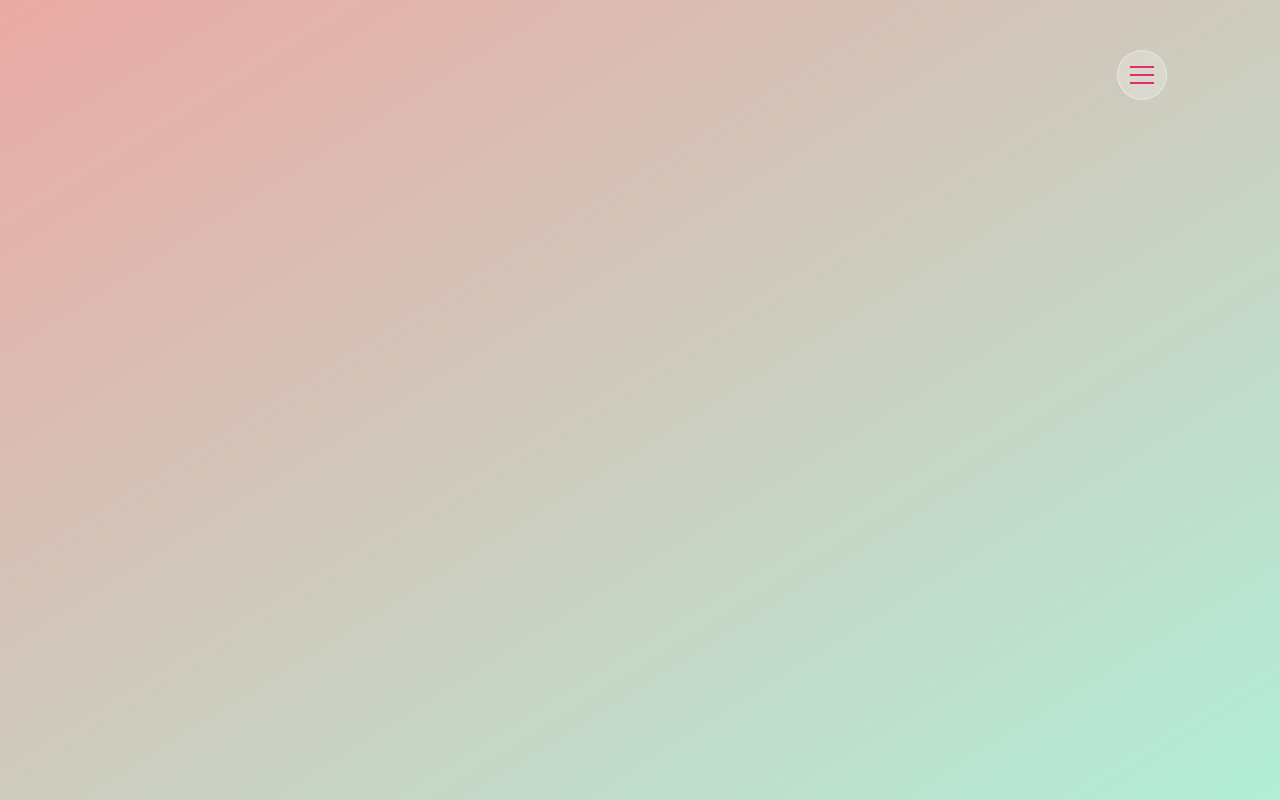
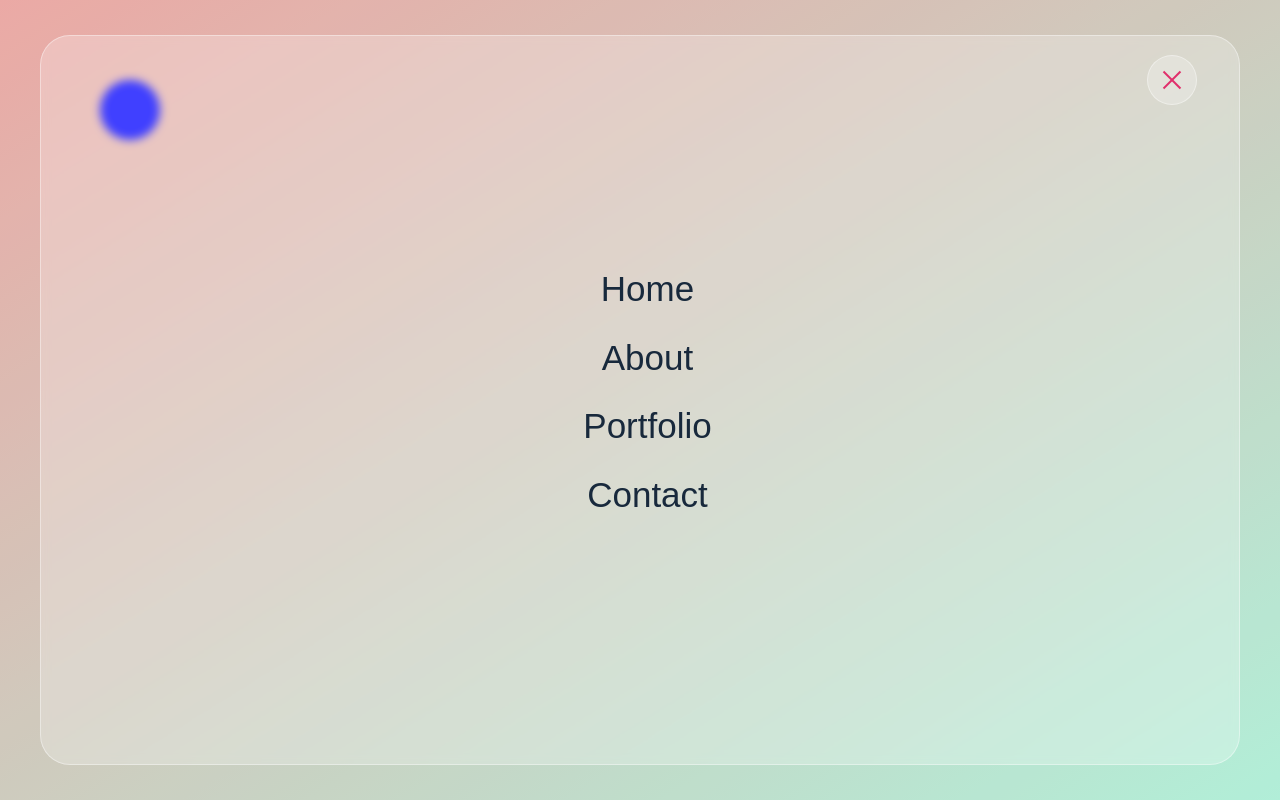
Before and after one commit to ruthebonilla/MyPortfolio, a plain HTML site: page index.html in a window 1280 px wide. Both pictures are taken after a click on the button 1142 px from the left and 75 px from the top of the page. Drawn offline with nearby package versions, Linux system fonts and the light colour scheme; a web font is replaced by a local one.

Commit message:
fixed an issue, adding circles to background

```diff
--- a/index.html
+++ b/index.html
@@ -15,6 +15,22 @@
     </title>
 </head>
 <body>
+
+
+    <!-- BACKGROUND CIRCLES STARTS -->
+    <div class="bg-circles">
+        <span class="circle1"></span>
+        <span class="circle2"></span>
+        <span class="circle3"></span>
+        <span class="circle4"></span>
+    </div>
+    <!-- BACKGROUND CIRCLES ENDS -->
+
+    <!-- OVERLAY STARTS -->
+    <div class="overlay">
+    </div>
+    <!-- OVERLAY ENDS -->
+
     <!-- MAIN STARTS -->
     <div class="main">
 
@@ -28,10 +44,10 @@
                     <nav class="nav">
                         <div class="nav-inner">
                             <ul>
-                                <li><a href="#" class="nav-item">Home</a></li>
-                                <li><a href="#" class="nav-item">About</a></li>
-                                <li><a href="#" class="nav-item">Portfolio</a></li>
-                                <li><a href="#" class="nav-item">Contact</a></li>
+                                <li><a href="#home" class="nav-item link-item">Home</a></li>
+                                <li><a href="#about" class="nav-item link-item">About</a></li>
+                                <li><a href="#portfolio" class="nav-item link-item">Portfolio</a></li>
+                                <li><a href="#contact" class="nav-item link-item">Contact</a></li>
 
                             </ul>
                         </div>
@@ -42,15 +58,15 @@
         <!-- HEADER ENDS -->
 
         <!-- HOME SECTION STARTS -->
-        <section class="home-section align-items-center active">
+        <section class="home-section align-items-center active" id="home">
             <div class="container">
                 <div class="row align-items-center">
                     <div class="home-text">
                         <p>Hello World, I'm</p>
                         <h1>Ruth Bonilla</h1>
-                        <h3 class="mb-4">Full Stack Developer</h3>
-                        <a href="#" class="button">more about me</a>
-                        <a href="#" class="button">portfolio</a>
+                        <h3 class="mb-4">A Full Stack Developer</h3>
+                        <a href="#about" class="button link-item">more about me</a>
+                        <a href="#portfolio" class="button link-item">portfolio</a>
                     </div>
                     <div class="home-img">
                         <div class="img-box">
@@ -64,7 +80,7 @@
 
 
         <!-- ABOUT SECTION STARTS -->
-        <section class="about-section">
+        <section class="about-section" id="about">
             <div class="container">
                 <div class="row">
                     <div class="section-title">
@@ -143,8 +159,8 @@
                         </div>
                         <!-- EXPERIENCE ENDS -->
 
-                        <a href="#" class="button mb-5">Download CV</a>
-                        <a href="#" class="button mb-5">Contact Me</a>
+                        <a href="#cv.pdf" target="_blank" class="button mb-5">Download CV</a>
+                        <a href="#contact" class="button mb-5 link-item">Contact Me</a>
 
                     </div>
                 </div>
@@ -154,7 +170,7 @@
 
 
         <!-- PORTFOLIO SECTION STARTS -->
-        <section class="portfolio-section">
+        <section class="portfolio-section" id="portfolio">
             <div class="container">
                 <div class="row">
                     <div class="section-title">
@@ -286,7 +302,7 @@
 
 
         <!-- CONTACT SECTION STARTS -->
-        <section class="contact-section">
+        <section class="contact-section" id="contact">
             <div class="container">
                 <div class="row">
                     <div class="section-title">
--- a/script.js
+++ b/script.js
@@ -3,11 +3,38 @@ const navToggler = document.querySelector(".nav-toggler");
 navToggler.addEventListener("click", () =>{
     // console.log("hi");
     hideSection();
+    toggleNavbar();
+    // document.body.classList.toggle("hide-scrolling");
 });
 
 function hideSection(){
     document.querySelector("section.active").classList.toggle("fade-out");
 }
+function toggleNavbar(){
+    document.querySelector(".header").classList.toggle("active");
+}
+
+
+// ACTIVE SECTION
+document.addEventListener("click", (e) =>{
+    if(e.target.classList.contains("link-item") && e.target.hash !== ""){
+        //activate the overlay to prevent multiple clicks
+        document.querySelector(".overlay").classList.add("active");
+        // console.log(hash);
+        if(e.target.classList.contains("nav-item")){
+            // console.log("true");
+            toggleNavbar();
+        }
+        else{
+            console.log("false");
+        }
+        setTimeout(() =>{
+            document.querySelector("section.active").classList.remove("active", "fade-out");
+            document.querySelector(e.target.hash).classList.add("active");
+            document.querySelector(".overlay").classList.remove("active");
+        },500);
+    }
+});
 
 // ABOUT TABS
 const tabsContainer = document.querySelector(".about-tabs"),
--- a/style.css
+++ b/style.css
@@ -67,6 +67,8 @@ section{
 }
 section.active{
     display: block;
+    animation: fadeIn 0.5s ease-in-out forwards;
+
 }
 section.fade-out{
     animation: fadeOut 0.5s ease-in-out forwards;
@@ -158,13 +160,62 @@ li{
 }
 
 /* Animation Keyframe--------------------------- */
-@keyFrames fadeOut{
+@keyframes fadeIn{
+    0%{
+        opacity: 0;
+    }
+    100%{
+        opacity: 1;
+    }
+}
+@keyframes fadeOut{
     0%{
         opacity: 1;
     }
     100%{
         opacity: 0;
     }
+}
+
+
+/* background design section--------------------------- */
+.bg-circles{
+    position: fixed;
+    top: 0;
+    height: 100%;
+    max-width: 1200px;
+    width: calc(100% - 30px);
+    left: 50%;
+    transform: translateX(-50%);
+}
+
+.bg-circles span{
+    position: absolute;
+    border-radius: 50px;
+}
+
+.bg-circles .circle1{
+    height: 60px;
+    width: 60px;
+    background-color: var(--blue);
+    left: 5%;
+    top: 10%;
+    /* opacity: 0.3; */
+}
+
+/* overlay section--------------------------- */
+.overlay{
+    position: fixed;
+    left: 0;
+    top: 0;
+    height: 100%;
+    width: 100%;
+    background-color: transparent;
+    z-index: 200;
+    visibility: hidden;
+}
+.overlay.active{
+    visibility: visible;
 }
 
 /* header section--------------------------- */
@@ -175,6 +226,15 @@ li{
     width: 100%;
     z-index: 1;
     padding: 15px 0 0px;
+}
+.header.active{
+    position: fixed;
+    top: 35px;
+    padding: 20px 15px;
+}
+.header.active .container{
+    max-width: 1200px;
+    margin: auto;
 }
 
 .header .nav-toggler{
@@ -196,6 +256,10 @@ li{
     width: 24px;
     background-color: var(--main-color);
     position: relative;
+    transition: background-color 0.3s ease;
+}
+.header.active .nav-toggler span{
+    background-color: transparent;
 }
 .header .nav-toggler span::before,
 .header .nav-toggler span::after{
@@ -211,12 +275,18 @@ li{
     left: 0;
     transform: translateY(-8px);
 }
+.header.active .nav-toggler span::before{
+    transform: rotate(45deg);
+}
 .header .nav-toggler span::after{
     right: 0;
     transform: translateY(8px);
 }
-.header .nav-toggler:hover span::before,
-.header .nav-toggler:hover span::after{
+.header.active .nav-toggler span::after{
+    transform: rotate(-45deg);
+}
+.header:not(.active) .nav-toggler:hover span::before,
+.header:not(.active) .nav-toggler:hover span::after{
     width: 50%;
 }
 
@@ -228,8 +298,12 @@ li{
     height: 100%;
     width: 100%;
     padding: 35px 15px;
-    overflow: auto;
+    overflow-y: auto;
     visibility: hidden;
+}
+
+.header.active .nav{
+    visibility: visible;
 }
 
 .header .nav-inner{
@@ -244,6 +318,12 @@ li{
     display: flex;
     align-items: center;
     justify-content: center;
+    opacity: 0;
+    transition: all 0.5s ease;
+}
+
+.header.active .nav-inner{
+    opacity: 1;
 }
 
 .header .nav-inner ul li{
```
